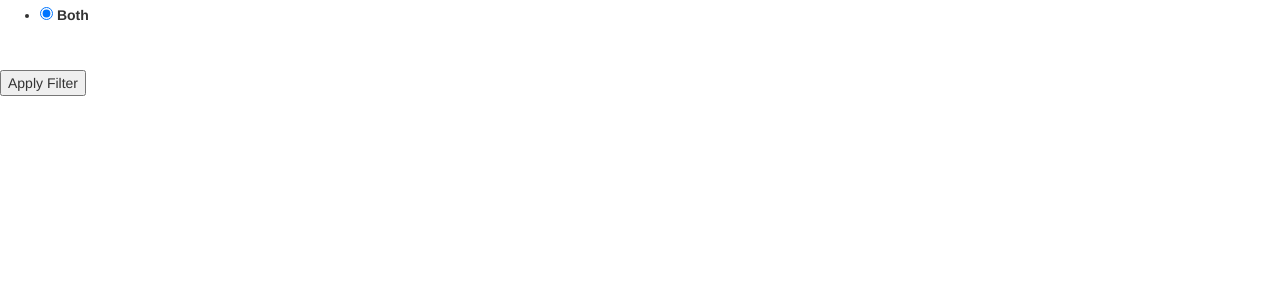
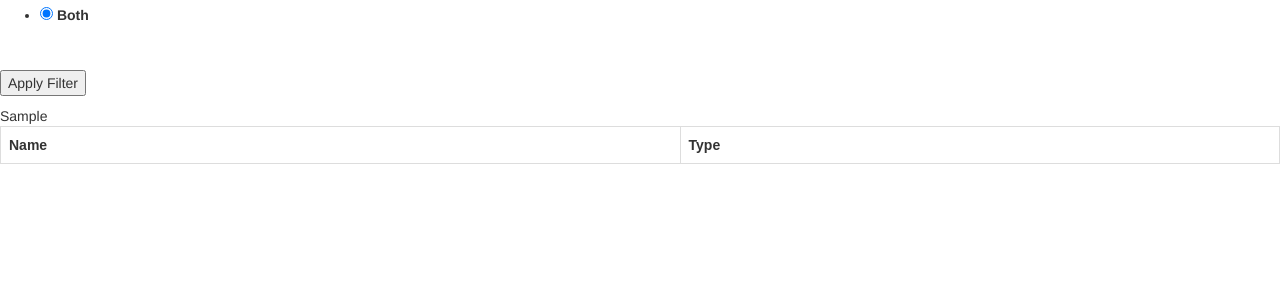
Before and after one commit to bmawji3/cs4400, a Flask app: template phase3/app/templates/student/main_student.html in a window 1280 px wide. Shown: the part 475-775 px from the top of the page. Run offline with Flask 2, Linux system fonts and the light colour scheme; tables that the repository leaves empty hold one stand-in row (values such as "Sample post"); the template is opened without the code that fills it: values that come from a table or form of the project are taken from there, most other values are stand-ins (such as "Sample title", 1, 10 or a date in 2020); lists and menus that the app fills with data are empty; some libraries are stand-ins or nearby versions.

Commit message:
table for search

```diff
--- a/phase3/app/templates/student/main_student.html
+++ b/phase3/app/templates/student/main_student.html
@@ -20,6 +20,23 @@
             });
         }
     </script>
+    <style>
+        table {
+            font-family: arial, sans-serif;
+            border-collapse: collapse;
+            width: 100%;
+        }
+
+        td, th {
+            border: 1px solid #dddddd;
+            text-align: left;
+            padding: 8px;
+        }
+
+        tr:nth-child(even) {
+            background-color: #dddddd;
+        }
+    </style>
     <h1>Main Page</h1>
     <form action="" method="post" name="login">
         {{ form.hidden_tag() }}
@@ -48,4 +65,11 @@
         </p>
         <p><input type="submit" value="Apply Filter" onclick="myfunc()"></p>
     </form>
+    <table>
+        <tr>
+            <th>Name</th>
+            <th>Type</th>
+        </tr>
+        {{ table_html | safe }}
+    </table>
 {% endblock %}
```
Also changed, not shown: phase3/app/general/views.py (+6 -1 lines).
